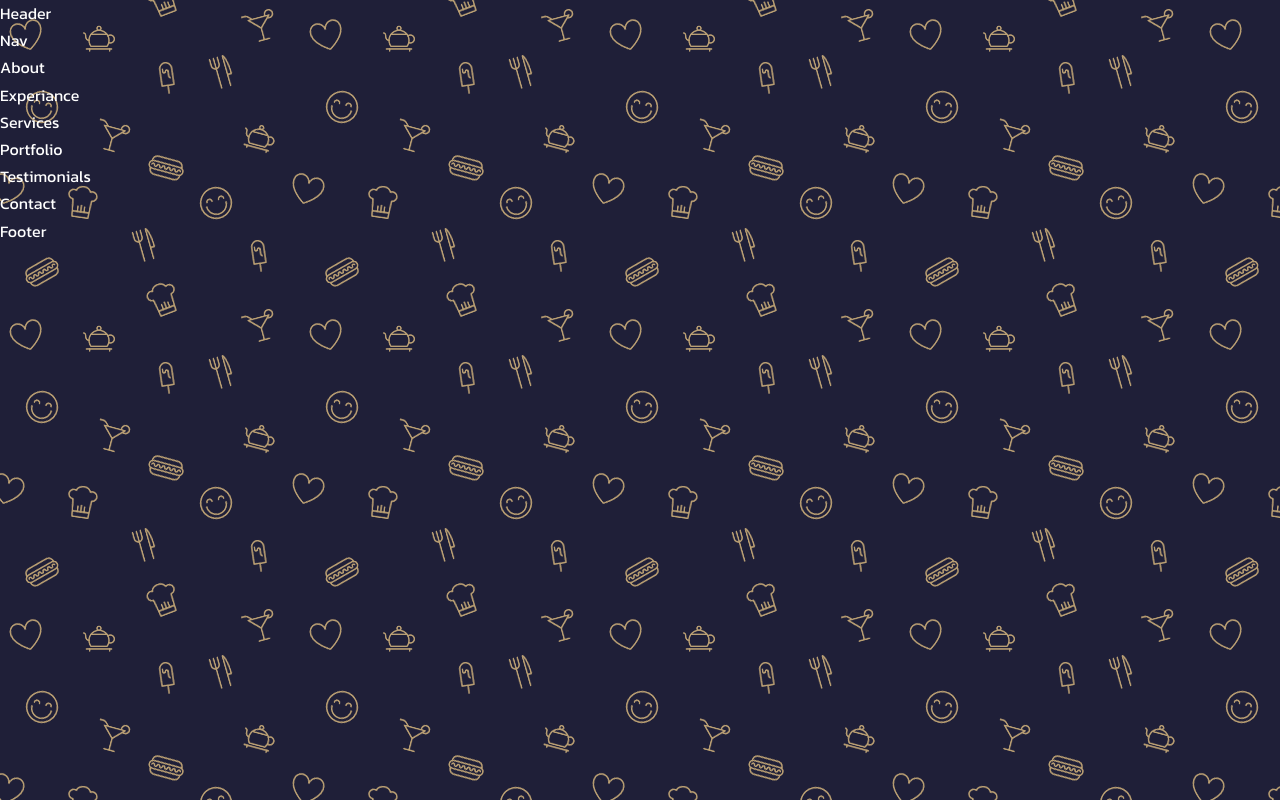
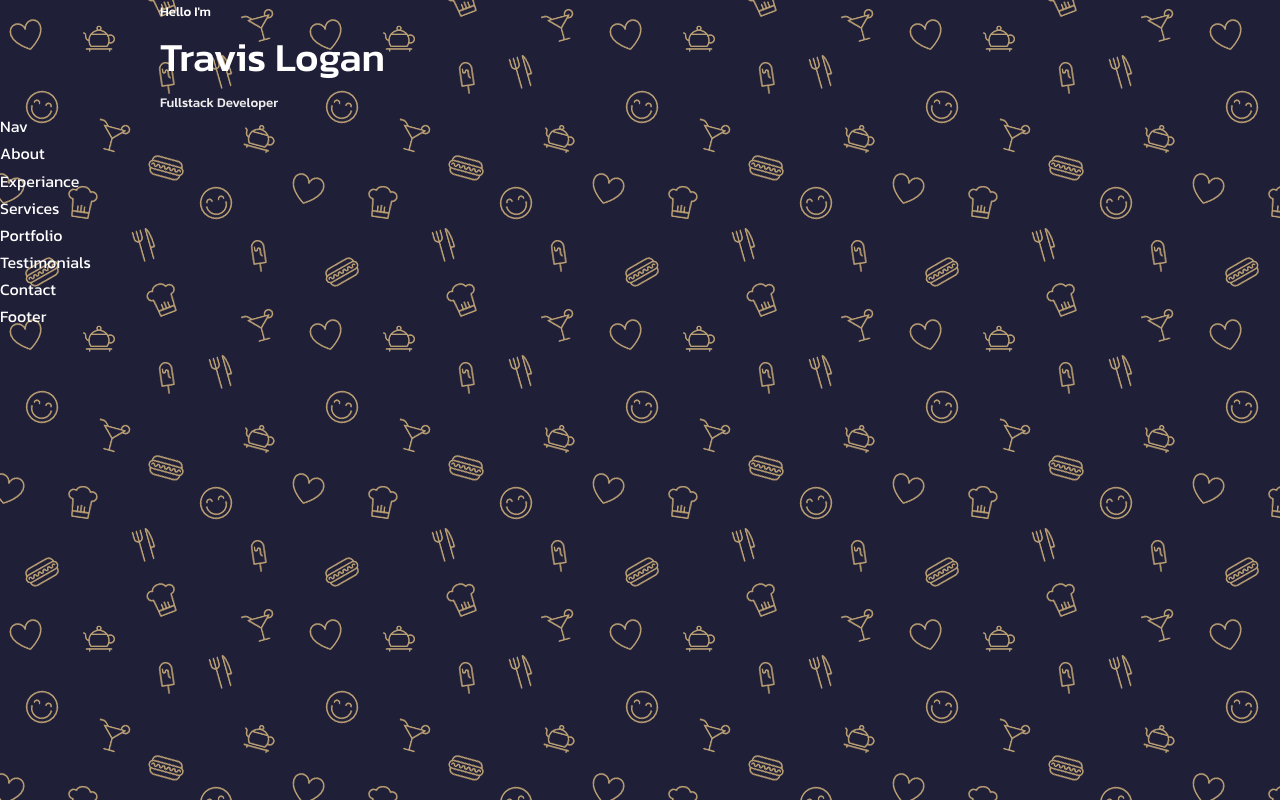
Before and after one commit to TravisLoganT/portfolio-v2, a React (Create React App) app: page / in a window 1280 px wide. Built offline with nearby package versions, Linux system fonts and the light colour scheme.

Commit message:
added the display message

```diff
--- a/src/components/header/Header.jsx
+++ b/src/components/header/Header.jsx
@@ -3,7 +3,14 @@ import './Header.css'
 
 const Header = () => {
   return (
-    <div>Header</div>
+    // display the introduction to the website
+    <header>
+      <div className="container header__container">
+      <h5>Hello I'm</h5>
+      <h1>Travis Logan</h1>
+      <h5 className="text-light">Fullstack Developer</h5>
+      </div>
+    </header>
   )
 }
 
```
